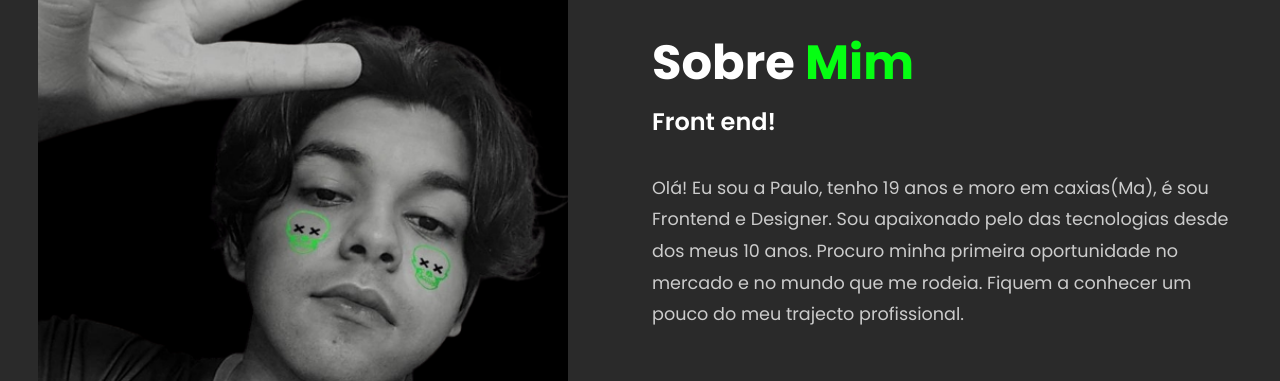
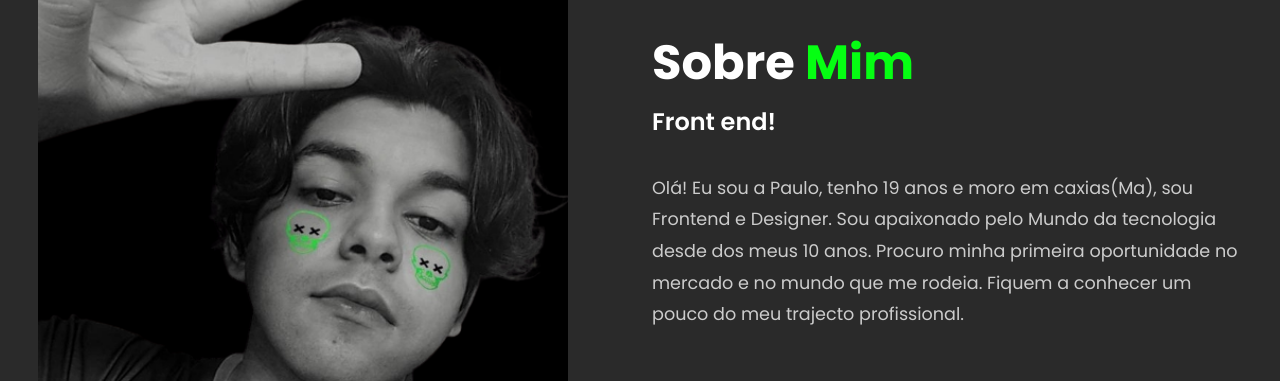
Before and after one commit to paulokaua014/portifolio-2023, a plain HTML site: page index.html in a window 1280 px wide. Shown: the part 937-1318 px from the top of the page. Drawn offline with nearby package versions, Linux system fonts and the light colour scheme.

Commit message:
arrumando alguns erros de digitaçao

```diff
--- a/index.html
+++ b/index.html
@@ -55,7 +55,7 @@
 		<div class="about-text">
 			<h2>Sobre <span>Mim</span></h2>
 			<h4>Front end!</h4>
-			<p>Olá! Eu sou a Paulo, tenho 19 anos e moro em caxias(Ma), é sou Frontend e Designer. Sou apaixonado pelo das tecnologias desde dos meus 10 anos. Procuro minha primeira oportunidade no mercado e no mundo que me rodeia. Fiquem a conhecer um pouco do meu trajecto profissional.</p>
+			<p>Olá! Eu sou a Paulo, tenho 19 anos e moro em caxias(Ma), sou Frontend e Designer. Sou apaixonado pelo Mundo da tecnologia desde dos meus 10 anos. Procuro minha primeira oportunidade no mercado e no mundo que me rodeia. Fiquem a conhecer um pouco do meu trajecto profissional.</p>
 			<a download="Curriculo-paulo" href="CV/Paulo-Curriculo.pdf" class="btn2">Download CV</a>
 		</div>
 	</section>
```
